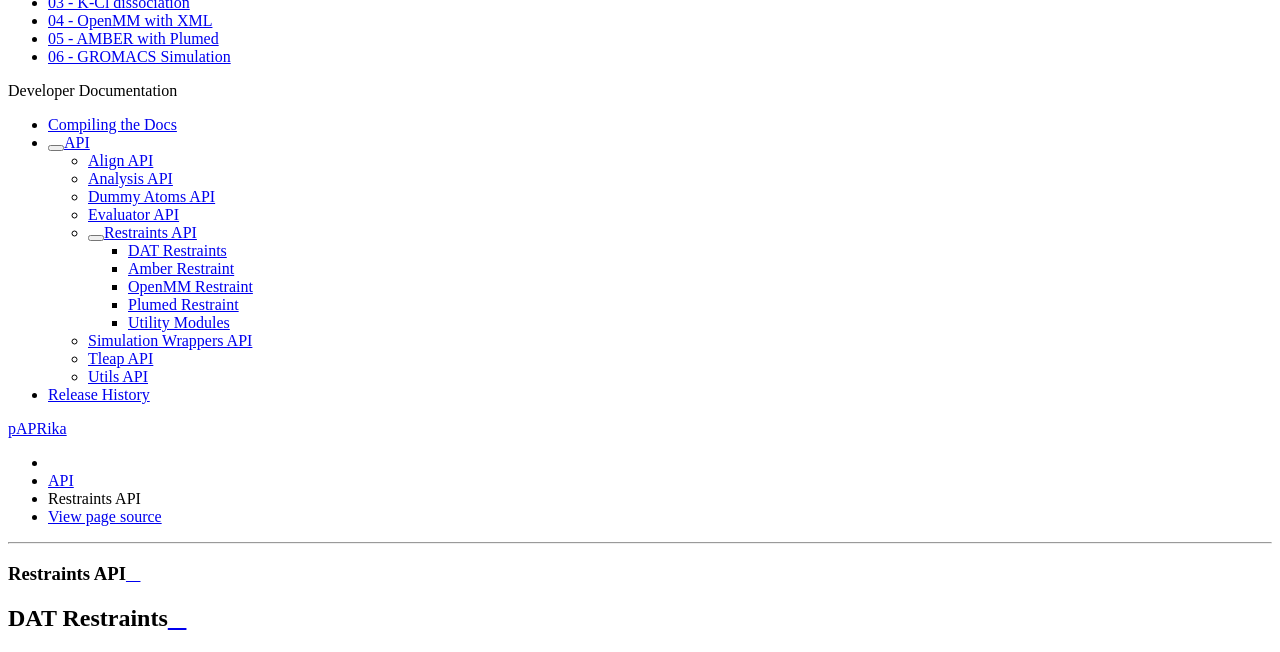
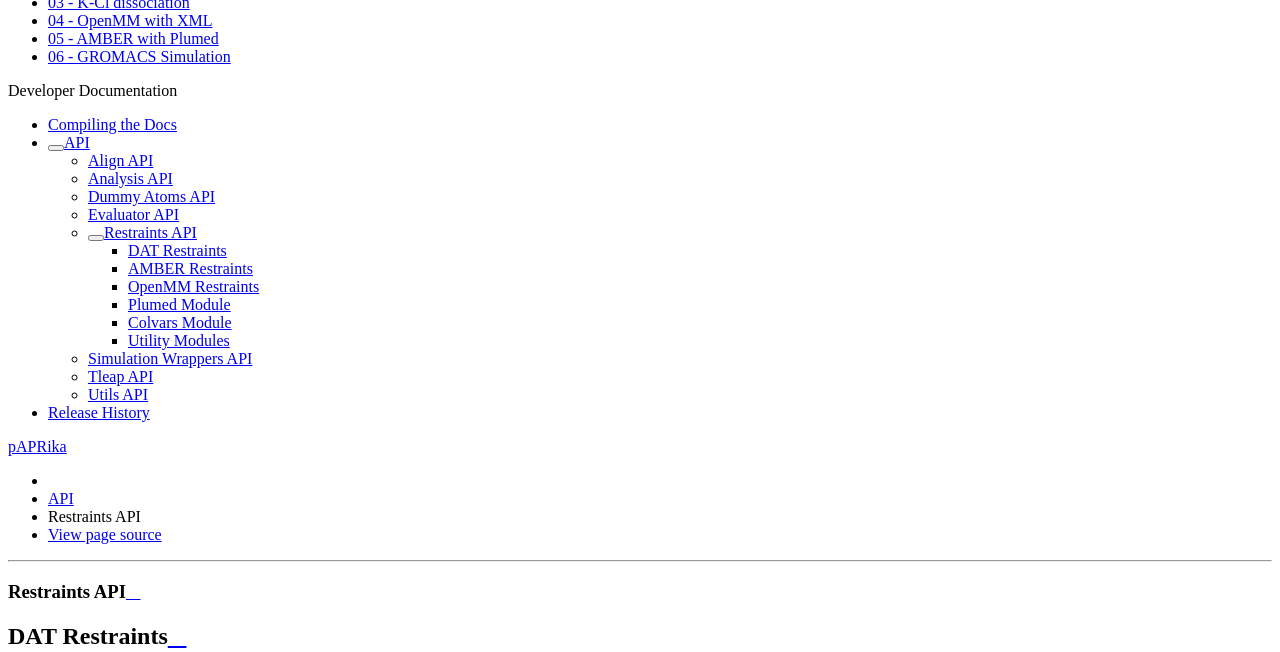
Before and after one commit to GilsonLabUCSD/pAPRika, a Sphinx documentation site: the page built from docs/source/restraints.rst, in a window 1280 px wide and 1400 px high, scrolled down 243 px. Shown: the top 652 px of the window. Built offline with Sphinx 7.4.7 and the Read the Docs theme 2.0.0, drawn with Linux system fonts in a browser that asks for light colours; some of the changed text lies outside the part shown; grey boxes are pictures that could not be loaded.

Commit message:
add colvars and namd to doco

```diff
--- a/docs/index.rst
+++ b/docs/index.rst
@@ -136,7 +136,7 @@ of these but for `NAMD` only NPT simulations can be performed. Hence, a module c
    +-----------------+---------------------------------------------------------------------+
    ||                || Restraints Module                                                  |
    || MD Engine      +----------------+----------------+-----------------+-----------------+
-   ||                || NMR           || XML           || Plumed         || Colvars\ |ast| |
+   ||                || NMR           || XML           || Plumed         || Colvars        |
    +=================+================+================+=================+=================+
    || AMBER          || |tick|        || |cross|       || |tick|         || |cross|        |
    +-----------------+----------------+----------------+-----------------+-----------------+
@@ -144,7 +144,7 @@ of these but for `NAMD` only NPT simulations can be performed. Hence, a module c
    +-----------------+----------------+----------------+-----------------+-----------------+
    || GROMACS        || |cross|       || |cross|       || |tick|         || |cross|        |
    +-----------------+----------------+----------------+-----------------+-----------------+
-   || NAMD\ |ast|    || |cross|       || |cross|       || |tick|         || |tick|         |
+   || NAMD           || |cross|       || |cross|       || |tick|         || |tick|         |
    +-----------------+----------------+----------------+-----------------+-----------------+
    || LAMMPS\ |ast|  || |cross|       || |cross|       || |tick|         || |tick|         |
    +-----------------+----------------+----------------+-----------------+-----------------+
--- a/docs/source/restraints.rst
+++ b/docs/source/restraints.rst
@@ -8,23 +8,30 @@ DAT Restraints
    :undoc-members:
    :show-inheritance:
 
-Amber Restraint
----------------
+AMBER Restraints
+----------------
 .. automodule:: paprika.restraints.amber
    :members:
    :undoc-members:
    :show-inheritance:
 
-OpenMM Restraint
-----------------
+OpenMM Restraints
+-----------------
 .. automodule:: paprika.restraints.openmm
    :members:
    :undoc-members:
    :show-inheritance:
 
-Plumed Restraint
-----------------
+Plumed Module
+-------------
 .. automodule:: paprika.restraints.plumed
+   :members:
+   :undoc-members:
+   :show-inheritance:
+
+Colvars Module
+--------------
+.. automodule:: paprika.restraints.colvars
    :members:
    :undoc-members:
    :show-inheritance:
```
Also changed, not shown: docs/source/simulation.rst (+7 -0 lines).
